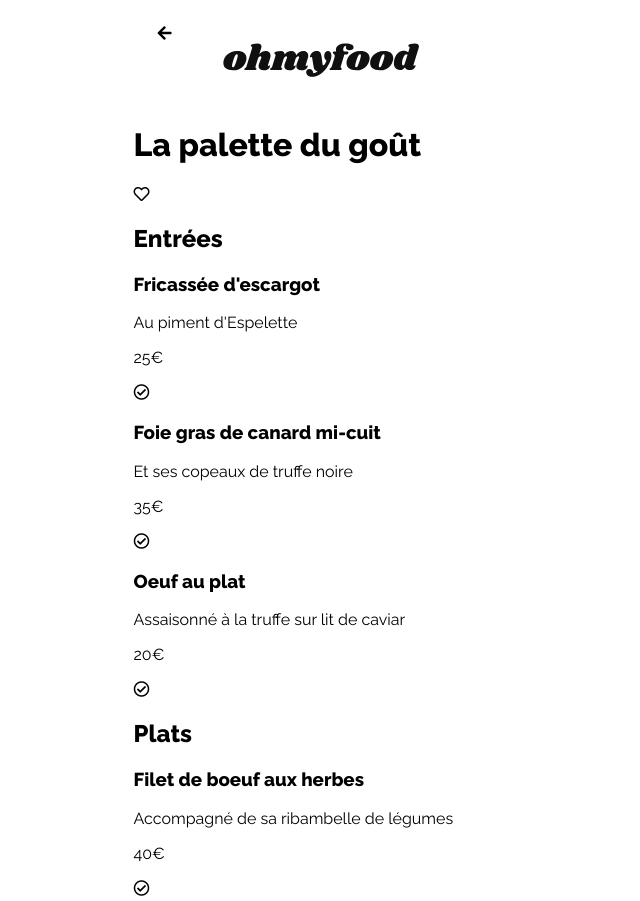
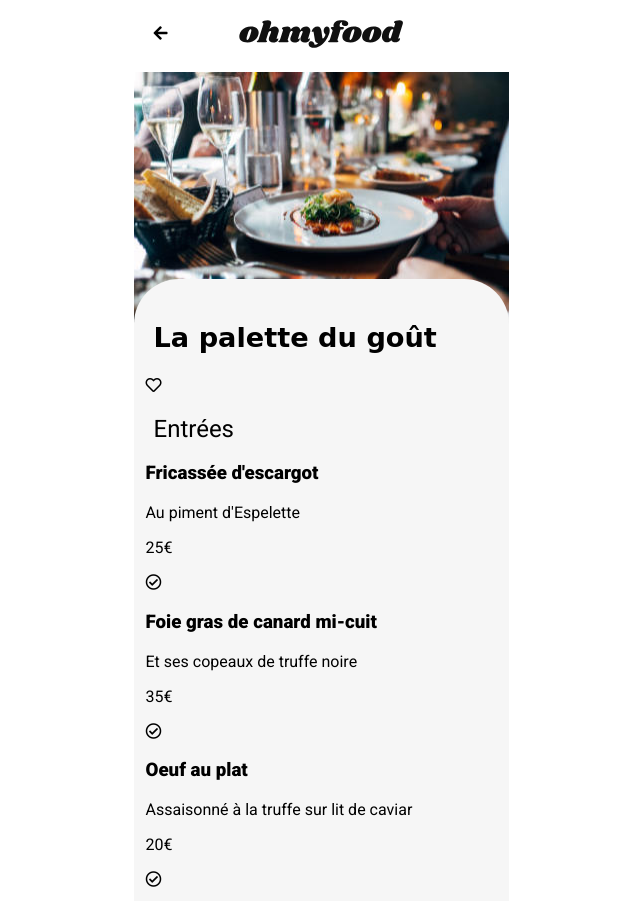
Before and after one commit to Blacktrend/DidierAzibert_3_12112020, a website: page docs/palette.html in a window 1280 px wide. Shown: the top 901 px of the page, without its empty margins (319-959 px from the left). Drawn offline with Linux system fonts and the light colour scheme; a web font is replaced by a local one.

Commit message:
wip-html/css

```diff
--- a/docs/palette.html
+++ b/docs/palette.html
@@ -2,7 +2,8 @@
 <html lang="fr">
 <head>
     <meta charset="UTF-8">
-    <link href="https://fonts.googleapis.com/css2?family=Raleway:wght@400;800&display=swap" rel="stylesheet" />
+    <link rel="preconnect" href="https://fonts.gstatic.com">
+    <link href="https://fonts.googleapis.com/css2?family=Roboto:wght@400;700;900&family=Shrikhand&display=swap" rel="stylesheet">
     <meta name="viewport" content="width=device-width, initial-scale=1" />
     <title>Réservez le menu qui vous convient | ohmyfood</title>
     <meta name="description" content="Choisissez, réservez les mets proposés au menu du restaurant La Palette du goût">
@@ -10,20 +11,21 @@
 </head>
 <body>
 <header class="header">
-    <a href="index.html">
+    <a class="header__backhome" href="index.html">
         <i class="fas fa-arrow-left"></i>
     </a>
-    <div class="header__logo">
-        <a href="https://blacktrend.github.io/DidierAzibert_3_12112020/">
-            <img src="images/logo/ohmyfood@2x.svg" alt="Logo de ohmyfood" title="Logo de ohmyfood" />
+    <a class="header__logolnk" href="https://blacktrend.github.io/DidierAzibert_3_12112020/">
+        <img class="header__logoimg" src="images/logo/ohmyfood@2x.svg" alt="Logo de ohmyfood" title="Logo de ohmyfood" />
     </a>
-    </div>
 </header>
-<main class="menu">
+<main>
+    <section class="menu">
+        <img class="menu__img" src="images/restaurants/la-palette-du-gout-menu.jpg" alt="Restaurant La palette du goût" srcset="images/restaurants/la-palette-du-gout-menu@2x.jpg 2x"/>
+        <div class="menu__container">
             <h1 class="menu__heading">La palette du goût</h1>
             <i class="menu__bookmark far fa-heart"></i>
-    <div class="starters">
-        <h2 class="starters__heading">Entrées</h2>
+            <div class="meals starters">
+                <h2 class="meals__heading">Entrées</h2>
                 <ul>
                     <li class="meal">
                         <h3 class="meal__title">Fricassée d'escargot</h3>
@@ -51,8 +53,8 @@
                     </li>
                 </ul>
             </div>
-    <div class="dishes">
-        <h2 class="dishes__heading">Plats</h2>
+            <div class="meals dishes">
+                <h2 class="meals__heading">Plats</h2>
                 <ul>
                     <li class="meal">
                         <h3 class="meal__title">Filet de boeuf aux herbes</h3>
@@ -80,7 +82,7 @@
                     </li>
                 </ul>
             </div>
-    <div class="desserts">
+            <div class="meals desserts">
                 <h2 class="meals__heading">Desserts</h2>
                 <ul>
                     <li class="meal">
@@ -110,11 +112,13 @@
                 </ul>
             </div>
             <button class="button button--large">Commander</button>
+        </div>
+    </section>
 </main>
 <footer class="footer">
     <div class="footer__logo">
         <a href="https://blacktrend.github.io/DidierAzibert_3_12112020/">
-            <img src="images/logo/ohmyfood@2x.svg" alt="Logo de ohmyfood" title="Logo de ohmyfood" />
+            <img src="images/logo/ohmyfood-alt@2x.svg" alt="Logo de ohmyfood" title="Logo de ohmyfood" />
         </a>
     </div>
     <a class="footer__link" href="#"><i class="footer__icon fas fa-utensils"></i>Proposer un restaurant</a>
--- a/scss/1-Utils/_1-variables.scss
+++ b/scss/1-Utils/_1-variables.scss
@@ -1,4 +1,4 @@
-$font: 'Raleway', sans-serif;
+$font: 'Roboto', sans-serif;
 
 $colors: (
         first: #9356dc,
@@ -16,10 +16,12 @@ $sizes: (
         xs: 8px,
         s: 12px,
         m: 16px,
+        ml: 20px,
         l: 24px,
         xl: 32px,
         xxl: 40px,
-        imgh: 174px
+        imgh: 174px,
+        imgh2: 258px
 );
 
 $breakpoints: (
@@ -31,11 +33,11 @@ $breakpoints: (
 );
 
 $radius: (
-        steps: 25px,
-        menu: 20px,
+        steps: 20px,
+        menu: 45px,
         img: 10px,
         buttons: 50px,
-        badges: 3px
+        badges: 2px
 );
 
 $shadows: (
--- a/scss/1-Utils/_4-placeholders.scss
+++ b/scss/1-Utils/_4-placeholders.scss
@@ -13,5 +13,9 @@
 }
 
 %default-padding {
-  padding: map-get($sizes, l);
+  padding: map-get($sizes, ml);
 }
+
+%heading-weight {
+  font-weight: 800;
+}
--- a/scss/5-Layout/_header.scss
+++ b/scss/5-Layout/_header.scss
@@ -1,6 +1,18 @@
 .header {
   @extend %default-padding;
-  &__logo {
-    @extend %center-text;
+  @extend %center-text;
+  position: relative;
+  &__logolnk {
+    display: inline-block;
+    width: 49%;
+  }
+  &__logoimg {
+    width: 100%;
+  }
+  &__backhome {
+    display: inline;
+    position: absolute;
+    left: 20px;
+    top: 24px;
   }
 }
--- a/scss/5-Layout/_filter.scss
+++ b/scss/6-Pages/_hp-filter.scss
@@ -22,6 +22,10 @@
   }
   &__title {
     margin-top: map-get($sizes, xl);
+    padding: 0 45px;
+    @extend %heading-weight;
+  }
+  &__teaser {
     padding: 0 map-get($sizes, xxl);
   }
 }
--- a/scss/5-Layout/_info.scss
+++ b/scss/6-Pages/_hp-info.scss
@@ -2,6 +2,7 @@
   @extend %default-padding;
   &__title {
     margin-bottom: map-get($sizes, xl);
+    @extend %heading-weight;
   }
   .steps {
     counter-reset: step;
--- a/scss/5-Layout/_list.scss
+++ b/scss/6-Pages/_hp-list.scss
@@ -2,10 +2,14 @@
   @extend %default-padding;
   @extend %bg;
   padding-bottom: map-get($sizes, xxl);
+  &__title {
+    @extend %heading-weight;
+  }
 }
 .card {
   background-color: map-get($colors, cards);
   border-radius: map-get($radius, img);
+  box-shadow: map-get($shadows, soft);
   margin-bottom: map-get($sizes, l);
   padding-bottom: map-get($sizes, m);
   position: relative;
@@ -18,7 +22,7 @@
   &__badge {
     position: absolute;
     right: 12px;
-    top: 24px;
+    top: 10px;
     background-color: map-get($colors, third);
     color: darken(map-get($colors, third), 50);
     padding: map-get($sizes, xs) map-get($sizes, s);
--- /dev/null
+++ b/scss/6-Pages/_menu.scss
@@ -0,0 +1,30 @@
+.menu {
+  &__img {
+    width: 100%;
+    height: map-get($sizes, imgh2);
+  }
+  &__container {
+    @extend %bg;
+    border-radius: map-get($radius, menu) map-get($radius, menu) 0 0;
+    padding: map-get($sizes, ml) map-get($sizes, s);
+    margin-top: -55px;
+    position: relative;
+    z-index: 1;
+  }
+  &__heading {
+    padding-left: map-get($sizes, xs);
+    font-family: 'Shrikhand', cursive;
+    font-size: 1.7em;
+  }
+}
+.meals {
+  &__heading {
+    padding-left: map-get($sizes, xs);
+    font-weight: 400;
+  }
+}
+.meal {
+  &__title {
+    @extend %heading-weight;
+  }
+}
--- a/scss/main.scss
+++ b/scss/main.scss
@@ -8,7 +8,8 @@
 @import "3-Base/base";
 @import "4-Components/buttons";
 @import "5-Layout/header";
-@import "5-Layout/filter";
-@import "5-Layout/info";
-@import "5-Layout/list";
-@import "5-Layout/footer"
+@import "5-Layout/footer";
+@import "6-Pages/hp-filter";
+@import "6-Pages/hp-info";
+@import "6-Pages/hp-list";
+@import "6-Pages/menu";
```
Also changed, not shown: docs/index.html (+5 -6 lines), docs/css/style.css, docs/images/restaurants/a-la-francaise-menu.jpg (added), docs/images/restaurants/a-la-francaise-menu@2x.jpg (added), docs/images/restaurants/la-note-enchantee-menu.jpg (added), docs/images/restaurants/la-note-enchantee-menu@2x.jpg (added), docs/images/restaurants/la-palette-du-gout-menu.jpg (added), docs/images/restaurants/la-palette-du-gout-menu@2x.jpg (added), docs/images/restaurants/le-delice-des-sens-menu.jpg (added), docs/images/restaurants/le-delice-des-sens-menu@2x.jpg (added), 1 other file. Lines whose indentation alone changed are shown as unchanged.
